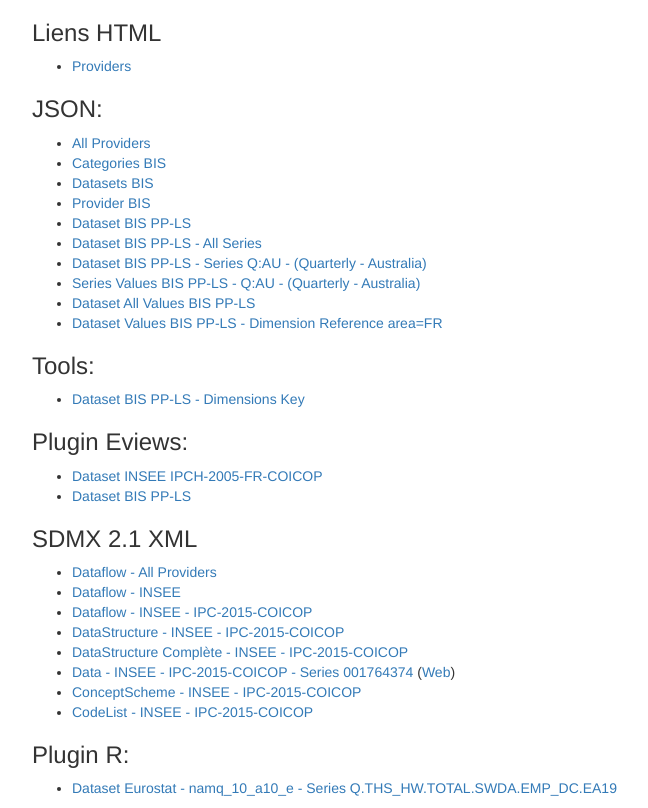
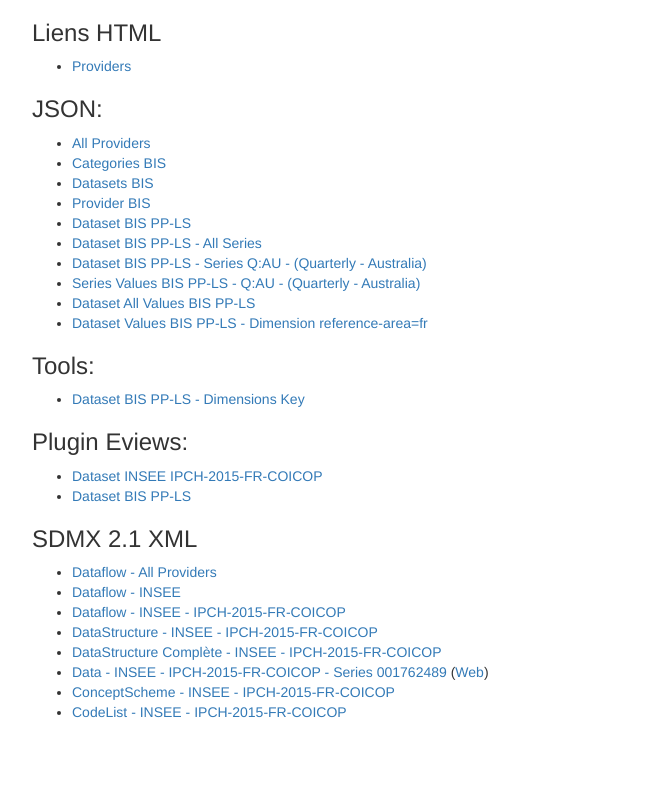
Before and after one commit to Widukind/widukind-api, a Python web app: template widukind_api/templates/index.html in a window 1280 px wide. Shown: the whole page, without its empty margins (38-686 px from the left). After the commit the page ends 718 px from the top, so only its background shows below. Run offline with Jinja, Linux system fonts and the light colour scheme; the template is opened without the code that fills it, so the values that code supplies are empty; some libraries are stand-ins or nearby versions.

Commit message:
replace INSEE dataset reference

```diff
--- a/widukind_api/templates/index.html
+++ b/widukind_api/templates/index.html
@@ -43,7 +43,7 @@
 <a target="_blank" href="{{ url_for("json.dataset-values", slug="bis-pp-ls") }}">Dataset All Values BIS PP-LS</a>
 </li>
 <li>
-<a target="_blank" href="{{ url_for("json.dataset-values", slug="bis-pp-ls") }}?Reference area=FR">Dataset Values BIS PP-LS - Dimension {{ "Reference area=FR"|safe }}</a>
+<a target="_blank" href="{{ url_for("json.dataset-values", slug="bis-pp-ls") }}?reference-area=fr">Dataset Values BIS PP-LS - Dimension {{ "reference-area=fr"|safe }}</a>
 </li>
 </ul>
 
@@ -56,7 +56,7 @@
 <h3>Plugin Eviews:</h3>
 
 <ul>
-	<li><a target="_blank" href="{{ url_for("eviews.values-by-slug", slug="insee-ipch-2005-fr-coicop") }}?frequency=M&limit=100">Dataset INSEE IPCH-2005-FR-COICOP</a></li>
+	<li><a target="_blank" href="{{ url_for("eviews.values-by-slug", slug="insee-ipch-2015-fr-coicop") }}?frequency=M&limit=100">Dataset INSEE IPCH-2015-FR-COICOP</a></li>
 	<li><a target="_blank" href="{{ url_for("eviews.values-by-slug", slug="bis-pp-ls") }}">Dataset BIS PP-LS</a></li>
 </ul>
 
@@ -74,47 +74,40 @@
 		</a>
 	</li>
 	<li>
-		<a target="_blank" href="{{ url_for("sdmx.2-1-dataflow-dataset", agencyID="INSEE", resourceID="IPC-2015-COICOP") }}">
-			Dataflow - INSEE - IPC-2015-COICOP
+		<a target="_blank" href="{{ url_for("sdmx.2-1-dataflow-dataset", agencyID="INSEE", resourceID="IPCH-2015-FR-COICOP") }}">
+			Dataflow - INSEE - IPCH-2015-FR-COICOP
 		</a>
 	</li>
 
 	<li>
-		<a target="_blank" href="{{ url_for("sdmx.2-1-datastructure", agencyID="INSEE", resourceID="IPC-2015-COICOP") }}">
-			DataStructure - INSEE - IPC-2015-COICOP
+		<a target="_blank" href="{{ url_for("sdmx.2-1-datastructure", agencyID="INSEE", resourceID="IPCH-2015-FR-COICOP") }}">
+			DataStructure - INSEE - IPCH-2015-FR-COICOP
 		</a>
 	</li>
 	<li>
-		<a target="_blank" href="{{ url_for("sdmx.2-1-datastructure", agencyID="INSEE", resourceID="IPC-2015-COICOP") }}?references=all">
-			DataStructure Complète - INSEE - IPC-2015-COICOP
+		<a target="_blank" href="{{ url_for("sdmx.2-1-datastructure", agencyID="INSEE", resourceID="IPCH-2015-FR-COICOP") }}?references=all">
+			DataStructure Complète - INSEE - IPCH-2015-FR-COICOP
 		</a>
 	</li>
 	<li>
-		<a target="_blank" href="{{ url_for("sdmx.2-1-data-specific", providerRef="INSEE", flowRef="IPC-2015-COICOP", key="A.011141.FE.INDICE") }}?startPeriod=2011&endPeriod=2014">
-			Data - INSEE - IPC-2015-COICOP - Series 001764374
+		<a target="_blank" href="{{ url_for("sdmx.2-1-data-specific", providerRef="INSEE", flowRef="IPCH-2015-FR-COICOP", key="A.00.INDICE") }}?startPeriod=2011&endPeriod=2014">
+			Data - INSEE - IPCH-2015-FR-COICOP - Series 001762489
 		</a>
-		(<a target="_blank" href="{{config.WIDUKIND_WEB_URL}}/views/slug/series/insee-ipc-2015-coicop-001764374">Web</a>)
+		(<a target="_blank" href="{{config.WIDUKIND_WEB_URL}}/views/slug/series/insee-ipch-2015-fr-coicop-001762489">Web</a>)
 	</li>
 
 	<li>
-		<a target="_blank" href="{{ url_for("sdmx.2-1-conceptscheme", agencyID="INSEE", resourceID="IPC-2015-COICOP") }}">
-			ConceptScheme - INSEE - IPC-2015-COICOP
+		<a target="_blank" href="{{ url_for("sdmx.2-1-conceptscheme", agencyID="INSEE", resourceID="IPCH-2015-FR-COICOP") }}">
+			ConceptScheme - INSEE - IPCH-2015-FR-COICOP
 		</a>
 	</li>
 
 	<li>
-		<a target="_blank" href="{{ url_for("sdmx.2-1-codelist", agencyID="INSEE", resourceID="IPC-2015-COICOP") }}">
-			CodeList - INSEE - IPC-2015-COICOP
+		<a target="_blank" href="{{ url_for("sdmx.2-1-codelist", agencyID="INSEE", resourceID="IPCH-2015-FR-COICOP") }}">
+			CodeList - INSEE - IPCH-2015-FR-COICOP
 		</a>
 	</li>
 
 </ul>
 
-<h3>Plugin R:</h3>
-
-<ul>
-	<li><a target="_blank" href="{{ url_for("r.series", slug="eurostat-namq-10-a10-e-q-ths-hw-total-swda-emp-dc-ea19") }}">Dataset Eurostat - namq_10_a10_e - Series Q.THS_HW.TOTAL.SWDA.EMP_DC.EA19</a></li>
-</ul>
-
-
 {% endblock %}
```
